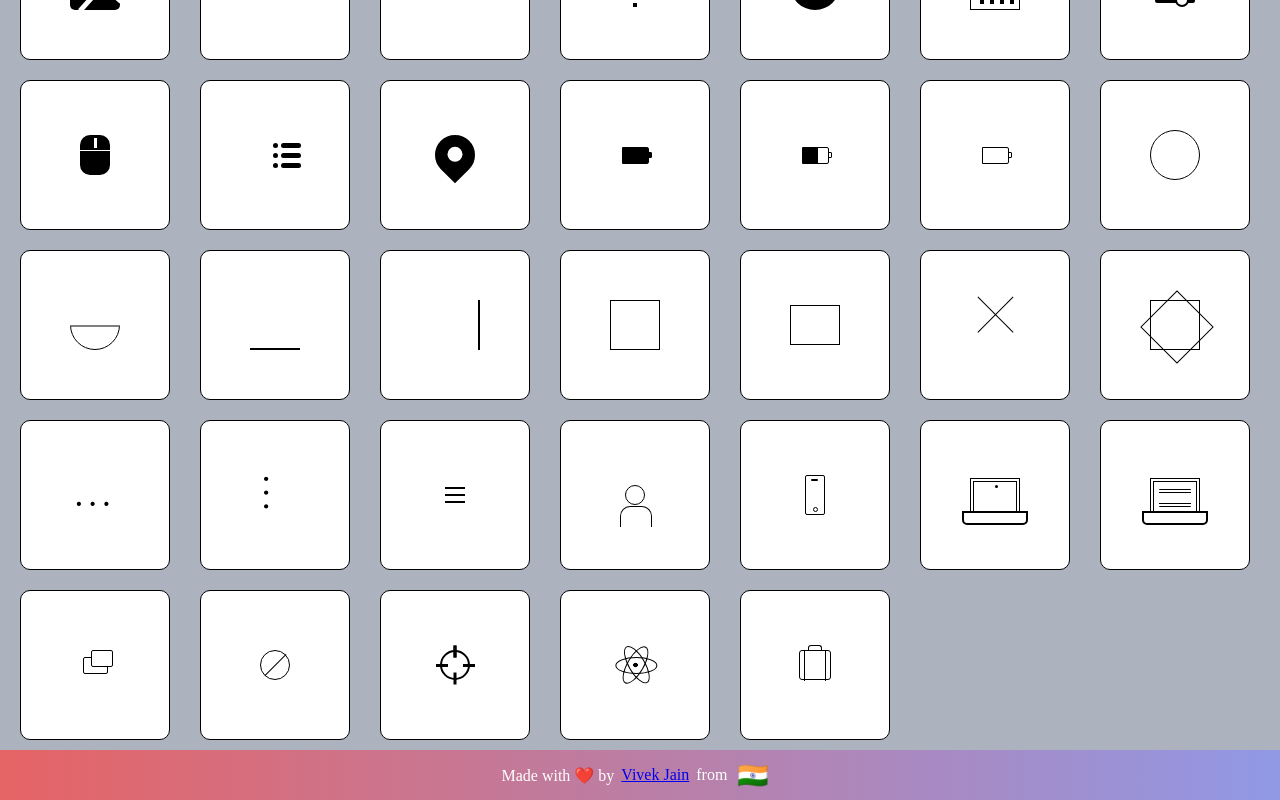
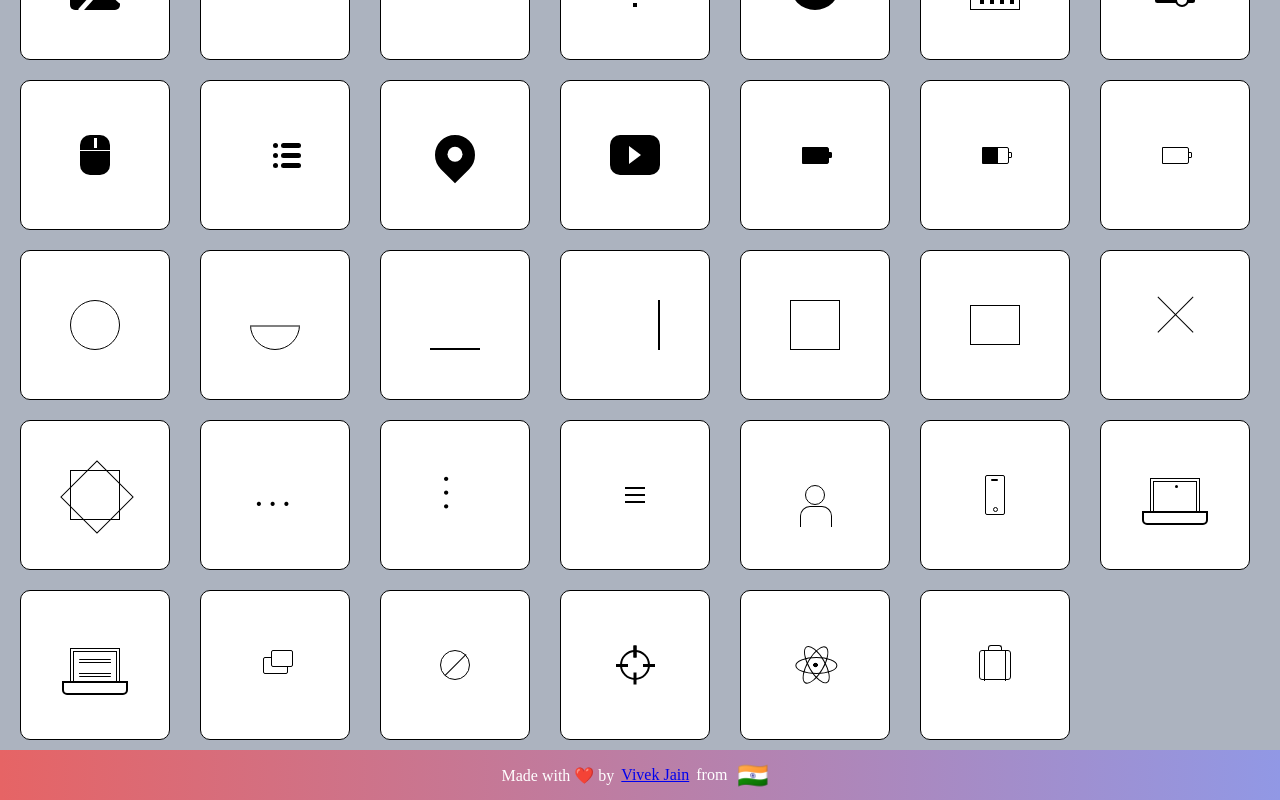
Before and after one commit to vivekjain202/css-icons, a React (Create React App) app: page / in a window 1280 px wide. Shown: the part 1000-1800 px from the top of the page. Built offline with nearby package versions, Linux system fonts and the light colour scheme.

Commit message:
added youtube icon

```diff
--- a/src/components/icons/index.js
+++ b/src/components/icons/index.js
@@ -53,3 +53,4 @@ export * from "./mouse";
 export * from "./facebook";
 export * from "./list";
 export * from "./marker";
+export * from "./youtube";
--- /dev/null
+++ b/src/components/icons/youtube.js
@@ -0,0 +1,22 @@
+import styled from "styled-components";
+
+export const Youtube = styled.div`
+    width: 50px;
+    height: 40px;
+    border-radius: 10px;
+    background: black;
+    position: relative;
+
+    &:before{
+        content: '';
+        position: absolute;
+        width: 0px;
+        height: 0px;
+        border-left: 12px solid white;
+        border-top: 9px solid transparent;
+        border-bottom: 9px solid transparent;
+        border-right: 0px solid transparent;
+        top: 11px;
+        left: 19px;
+    }
+`
--- a/src/components/index.js
+++ b/src/components/index.js
@@ -66,7 +66,8 @@ import {
     Mouse,
     Facebook,
     List,
-    Marker
+    Marker,
+    Youtube
   } from "./icons";
 
 export const ComponentsMap = {
@@ -116,7 +117,7 @@ export const ComponentsMap = {
     mouse: Mouse,
     list: List,
     marker: Marker,
-
+    youtube: Youtube,
     // light icons
     battery_full: BatteryFull,
     battery_half_empty:BatteryHalfEmpty,
@@ -190,7 +191,7 @@ export const Components = [
     Mouse,
     List,
     Marker,
-
+    Youtube,
     // light icons
     BatteryFull,
     BatteryHalfEmpty,
@@ -263,6 +264,7 @@ export const Components = [
     facebook: 'Facebook',
     list: 'List',
     marker: 'Marker',
+    youtube: 'Youtube',
     // light icons
     battery_full: 'Battery Full',
     battery_half_empty:'Battery Half Empty',
```
